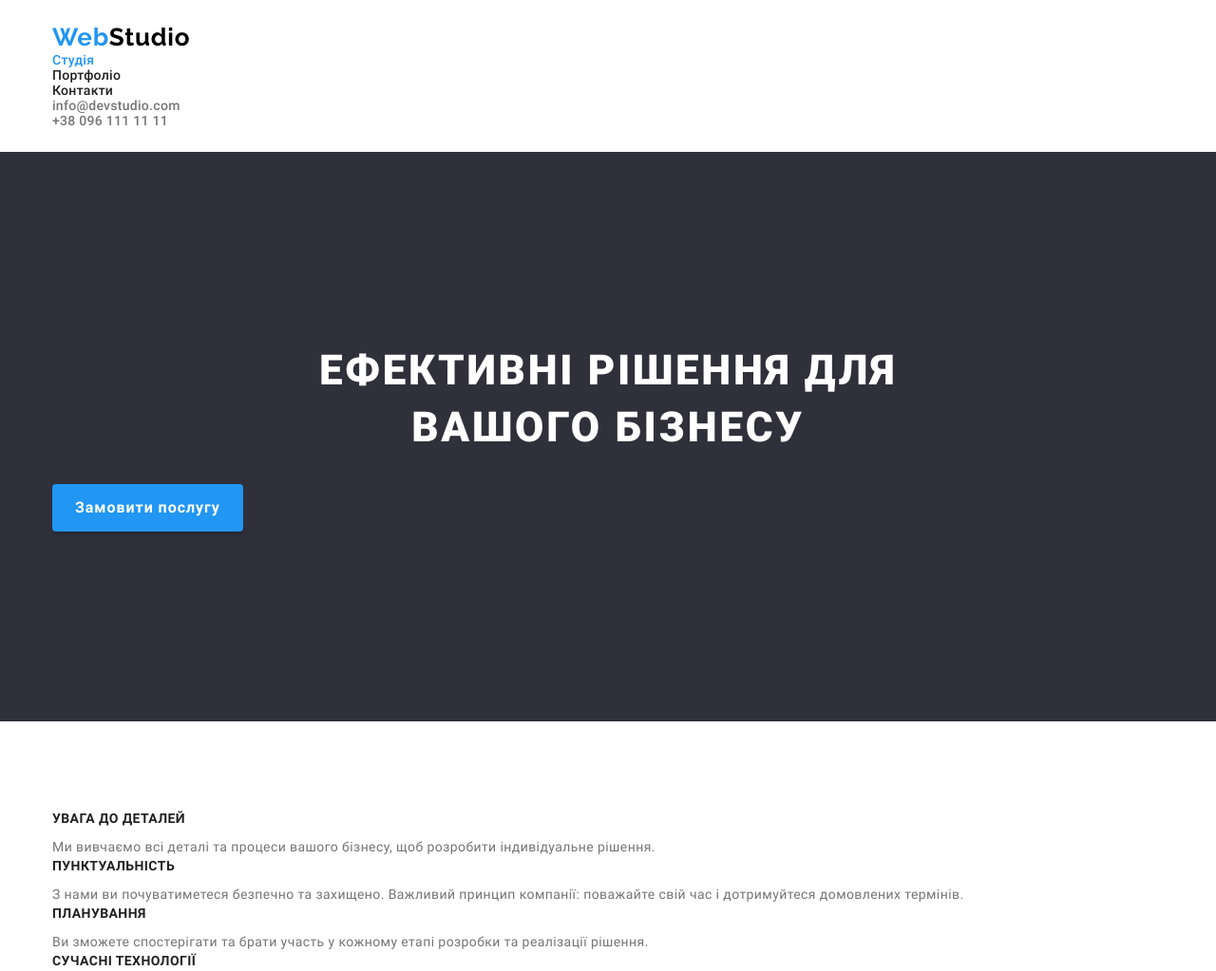
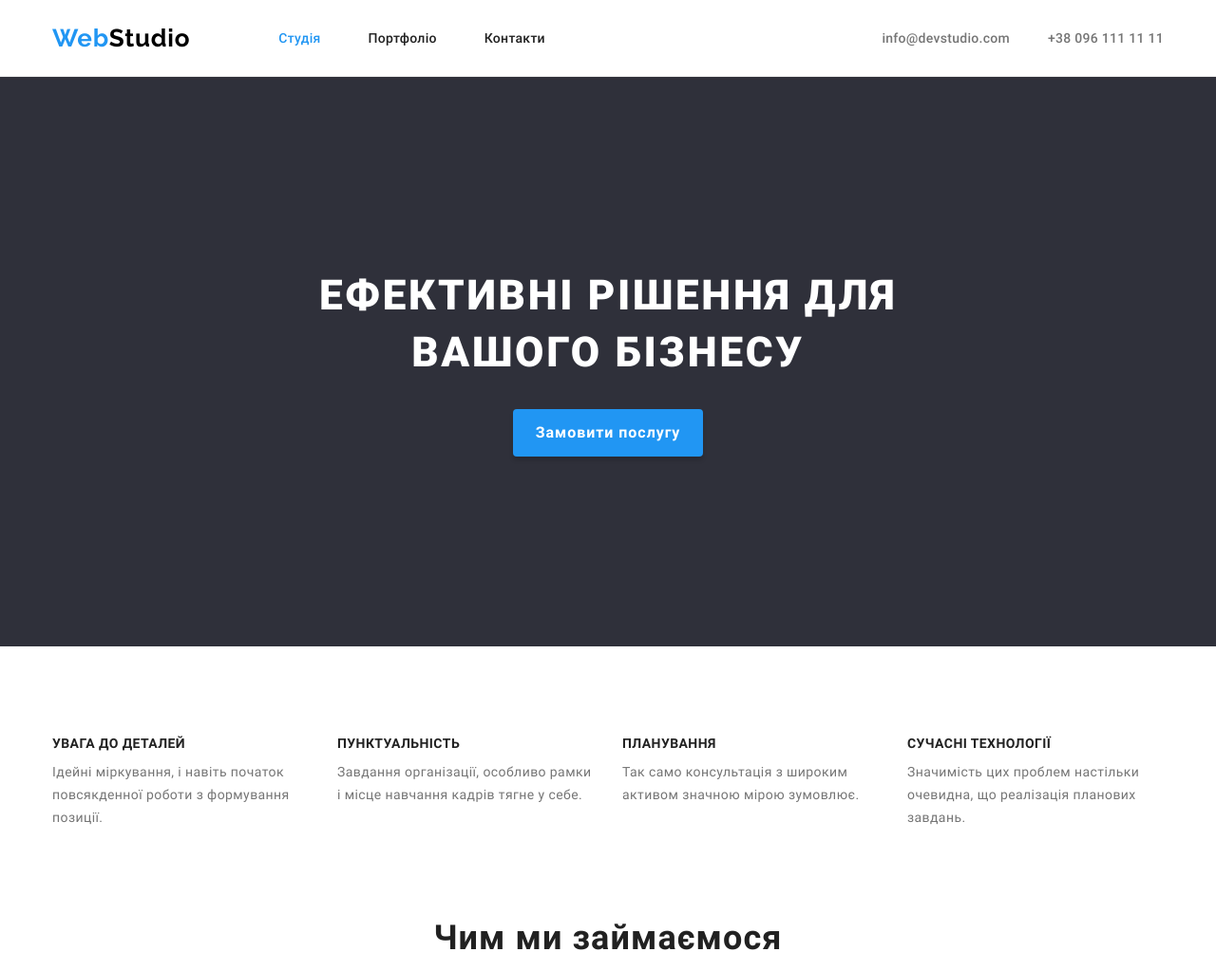
Before and after one commit to NikolayBohdanov/goit-markup-hw-03, a plain HTML site: page index.html in a window 1280 px wide. Shown: the top 1023 px of the page at 95% size. Drawn offline with nearby package versions, Linux system fonts and the light colour scheme.

Commit message:
final changes

```diff
--- a/css/styles.css
+++ b/css/styles.css
@@ -123,6 +123,7 @@ body {
   font-family: var(--font-family);
   font-size: var(--font-size-main);
 }
+/* Utility */
 img {
   display: block;
   max-width: 100%;
@@ -145,6 +146,8 @@ p {
   margin: 0 auto;
 }
 .section {
+  padding-top: 94px;
+  padding-bottom: 94px;
 }
 .visually-hidden {
   position: absolute;
@@ -167,15 +170,21 @@ p {
   padding-left: 0;
   margin: 0;
 }
+
 /* index.html */
 
 /* Header */
 .header {
-  border-bottom: #ececec 1px;
-  padding-top: 24px;
-  padding-bottom: 25px;
+  border-bottom: 1px solid #ececec;
 }
+.head {
+  display: flex;
+  align-items: center;
+}
+
 .nav {
+  display: flex;
+  align-items: center;
 }
 .logo-link {
   font-family: var(--font-family-logo);
@@ -189,15 +198,22 @@ p {
   color: var(--color-logo-dark);
 }
 .nav-list {
+  margin-left: 93px;
+  display: flex;
 }
-.nav-item {
+
+.nav-item:not(:last-child) {
+  margin-right: 50px;
 }
 .nav-link {
+  display: block;
   font-weight: 500;
   font-size: 14px;
   line-height: calc(16 / 14);
   letter-spacing: 0.02em;
   color: var(--color-secondary);
+  padding-top: 32px;
+  padding-bottom: 32px;
 }
 .nav-link.current {
   color: var(--color-blue);
@@ -207,8 +223,11 @@ p {
   color: var(--color-blue);
 }
 .contacts {
+  display: flex;
+  margin-left: auto;
 }
-.contact-item {
+.contact-item + .contact-item {
+  margin-left: 40px;
 }
 .contact-link {
   font-weight: 500;
@@ -238,6 +257,7 @@ p {
   margin-bottom: 30px;
 }
 .hero-button {
+  display: block;
   font-family: inherit;
   cursor: pointer;
   font-weight: 700;
@@ -251,7 +271,10 @@ p {
   box-shadow: 0px 4px 4px rgba(0, 0, 0, 0.15);
   border-radius: 4px;
   border: none;
+
   padding: 10px 24px;
+  min-width: 200px;
+  margin: inherit;
 }
 .hero-button:hover,
 .hero-button:focus {
@@ -260,14 +283,18 @@ p {
 /* Features section */
 .features {
   background-color: var(--color-primary);
-  padding-top: 94px;
-  padding-bottom: 94px;
 }
 .features-title {
 }
 .features-list {
+  display: flex;
+  flex-wrap: wrap;
 }
 .features-item {
+  max-width: 270px;
+}
+.features-item:not(:last-child) {
+  margin-right: 30px;
 }
 .features-name {
   font-weight: 700;
@@ -297,16 +324,20 @@ p {
   margin-bottom: 50px;
 }
 .advantages-list {
+  display: flex;
+  /* justify-content: space-between; */
 }
 .advantages-item {
+  display: inline-block;
+}
+.advantages-item:not(:last-child) {
+  margin-right: 30px;
 }
 .advantages-pic {
 }
 /* Team Section */
 .team {
   background-color: #f5f4fa;
-  padding-top: 94px;
-  padding-bottom: 94px;
 }
 .team-title {
   font-weight: 700;
@@ -317,8 +348,14 @@ p {
   margin-bottom: 50px;
 }
 .team-list {
+  display: flex;
 }
 .team-item {
+  box-shadow: 0px 2px 3px 0px rgba(0, 0, 0, 0.12);
+  /* border-bottom-left-radius: 100px; */
+}
+.team-item:not(:last-child) {
+  margin-right: 30px;
 }
 .team-pic {
 }
@@ -341,6 +378,8 @@ p {
   background-color: var(--color-primary);
   padding-top: 30px;
   padding-bottom: 30px;
+  border-bottom-left-radius: 4px;
+  border-bottom-right-radius: 4px;
 }
 /* Footer */
 .footer {
@@ -385,17 +424,20 @@ p {
 /* portfolio.html */
 .portfolio {
   background-color: var(--color-primary);
-  padding-top: 94px;
-  padding-bottom: 94px;
 }
 .portfolio-title {
 }
 .visually-hidden {
 }
 .portfolio-filter {
+  display: flex;
+  justify-content: center;
   margin-bottom: 50px;
 }
 .portfolio-item {
+}
+.portfolio-item:not(:last-child) {
+  margin-right: 8px;
 }
 .portfolio-buttons {
   cursor: pointer;
@@ -418,14 +460,27 @@ p {
   box-shadow: 0px 4px 4px rgba(0, 0, 0, 0.15);
 }
 .examples-list {
+  display: flex;
+  flex-wrap: wrap;
 }
 .examples-item {
+  width: calc(100%-60px) / 3;
+}
+.examples-item:not(:nth-child(3n)) {
+  margin-right: 30px;
+}
+.examples-item:not(:nth-last-child(-n + 3)) {
+  margin-bottom: 30px;
 }
 .examples-pic {
 }
 .example-text-box {
   padding-top: 20px;
   padding-bottom: 20px;
+  padding-left: 24px;
+  border-right: 1px solid #eeeeee;
+  border-bottom: 1px solid #eeeeee;
+  border-left: 1px solid #eeeeee;
 }
 .examples-title {
   font-weight: 700;
--- a/index.html
+++ b/index.html
@@ -19,7 +19,7 @@
     <!-- Хедер -->
     <header class="header">
       <!-- Навигация -->
-      <div class="container">
+      <div class="container head">
         <nav class="nav">
           <a href="./index.html" class="logo-link link">
             Web<span class="logo-dark">Studio</span>
@@ -60,36 +60,35 @@
         </div>
       </section>
       <!-- Наші особливості -->
-      <section class="features">
+      <section class="features section">
         <div class="container">
           <h2 class="features-title visually-hidden">Наші особливості</h2>
           <ul class="features-list list">
             <li class="features-item">
               <h3 class="features-name">Увага до деталей</h3>
               <p class="features-text">
-                Ми вивчаємо всі деталі та процеси вашого бізнесу, щоб розробити
-                індивідуальне рішення.
+                Ідейні міркування, і навіть початок повсякденної роботи з
+                формування позиції.
               </p>
             </li>
             <li class="features-item">
               <h3 class="features-name">Пунктуальність</h3>
               <p class="features-text">
-                З нами ви почуватиметеся безпечно та захищено. Важливий принцип
-                компанії: поважайте свій час і дотримуйтеся домовлених термінів.
+                Завдання організації, особливо рамки і місце навчання кадрів
+                тягне у себе.
               </p>
             </li>
             <li class="features-item">
               <h3 class="features-name">Планування</h3>
               <p class="features-text">
-                Ви зможете спостерігати та брати участь у кожному етапі розробки
-                та реалізації рішення.
+                Так само консультація з широким активом значною мірою зумовлює.
               </p>
             </li>
             <li class="features-item">
               <h3 class="features-name">Сучасні технології</h3>
               <p class="features-text">
-                Ми використовуємо інноваційні інструменти для вирішення
-                поставлених завдань. Настав час спростити робочі процеси.
+                Значимість цих проблем настільки очевидна, що реалізація
+                планових завдань.
               </p>
             </li>
           </ul>
@@ -131,7 +130,7 @@
         </div>
       </section>
       <!-- Наша команда -->
-      <section class="team">
+      <section class="team section">
         <div class="container">
           <h2 class="team-title">Наша команда</h2>
           <ul class="team-list list">
```
Also changed, not shown: portfolio.html (+2 -2 lines).
